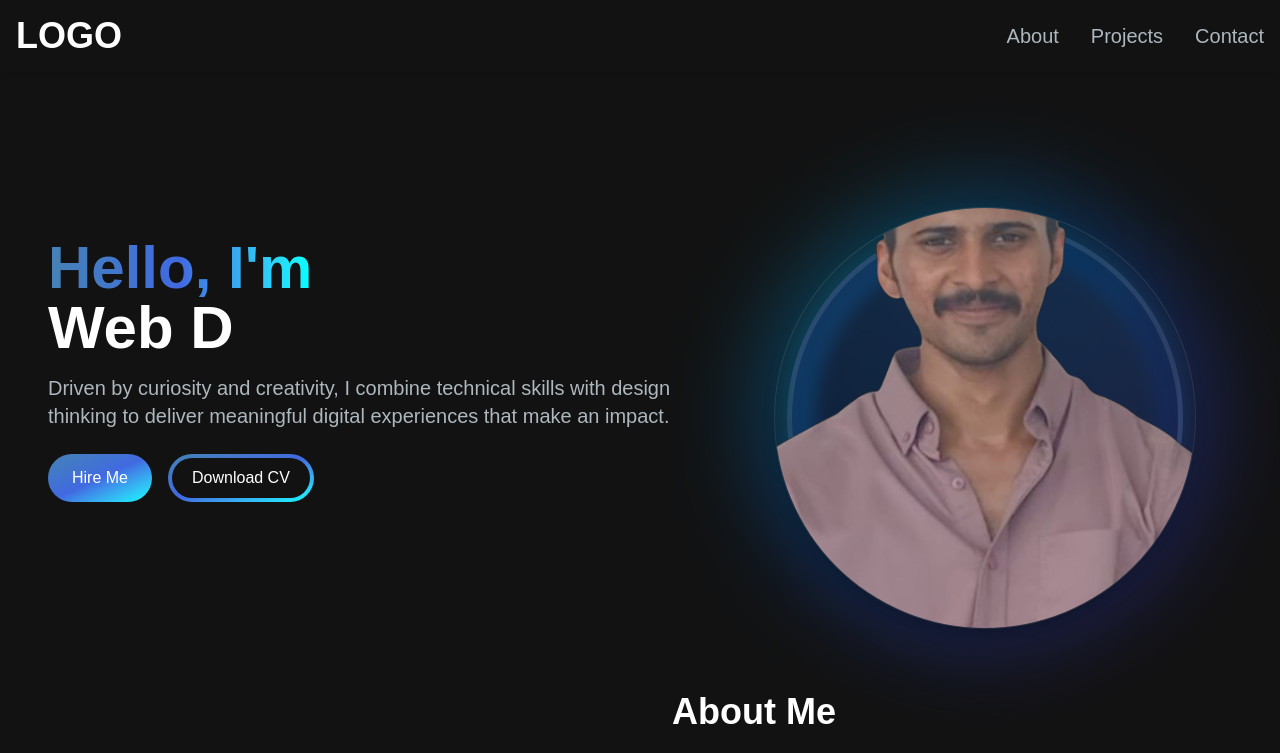
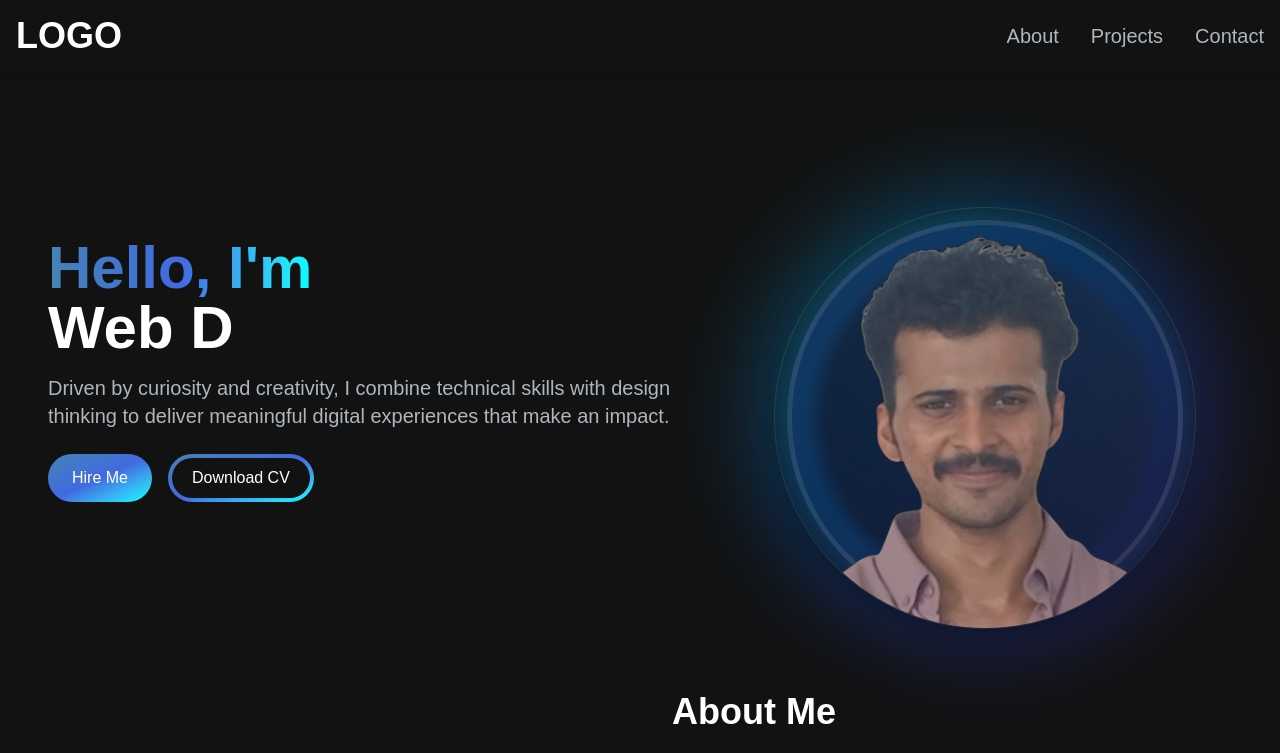
Before and after one commit to ACHILLESSSSSSSS/nextjs-portfolio, a Next.js app: page / in a window 1280 px wide. Shown: the top 753 px of the page. Built offline with nearby package versions, Linux system fonts and the light colour scheme.

Commit message:
Updated portfolio section

```diff
--- a/src/app/components/HeroSection.jsx
+++ b/src/app/components/HeroSection.jsx
@@ -66,32 +66,32 @@ const HeroSection = () => {
           transition={{ duration: 0.5 }}
           className="col-span-5 place-self-center mt-4 lg:mt-0"
         >
-  <div className="pt-24 flex justify-center">
-  <div className="relative w-[220px] h-[220px] md:w-[320px] md:h-[320px] lg:w-[420px] lg:h-[420px] group transition-transform duration-700 ease-in-out hover:scale-105 hover:rotate-[0.5deg]">
+       <div className="pt-24 flex justify-center">
+  <div className="relative w-[220px] h-[220px] lg:w-[420px] lg:h-[420px] group transition-transform duration-700 ease-in-out hover:scale-105 hover:rotate-[0.5deg]">
 
     {/* Pulsing Gradient Halo (Outer Glow) */}
     <div className="absolute inset-0 rounded-full bg-gradient-to-br from-cyan-400 via-blue-600 to-indigo-700 opacity-30 blur-2xl scale-110 animate-pulse-slow" />
 
     {/* Gradient Border Ring with Subtle Glow */}
-    <div className="absolute inset-[6px] md:inset-[10px] lg:inset-[12px] rounded-full bg-gradient-to-br from-blue-900/40 via-sky-500/10 to-transparent backdrop-blur-lg border-[3px] md:border-[4px] lg:border-[5px] border-white/10 shadow-[0_0_30px_rgba(0,255,255,0.1)] group-hover:shadow-[0_0_50px_rgba(0,255,255,0.25)] transition-all duration-700 ease-in-out" />
+    <div className="absolute inset-[6px] lg:inset-[12px] rounded-full bg-gradient-to-br from-blue-900/40 via-sky-500/10 to-transparent backdrop-blur-lg border-[3px] lg:border-[5px] border-white/10 shadow-[0_0_30px_rgba(0,255,255,0.1)] group-hover:shadow-[0_0_50px_rgba(0,255,255,0.25)] transition-all duration-700 ease-in-out" />
 
     {/* Soft Background Blur Ring */}
-    <div className="absolute inset-6 md:inset-8 lg:inset-10 rounded-full bg-gradient-to-tr from-slate-900/80 to-slate-800/60 blur-sm" />
+    <div className="absolute inset-6 lg:inset-10 rounded-full bg-gradient-to-tr from-slate-900/80 to-slate-800/60 blur-sm" />
 
     {/* Profile Image */}
     <div className="relative z-10 w-full h-full rounded-full overflow-hidden ring-1 ring-white/10 shadow-lg shadow-black/30 group-hover:shadow-xl">
       <Image
         src="/images/h.png"
         alt="Profile Picture"
-        className="object-cover w-full h-full transition-transform duration-500 ease-in-out group-hover:scale-105"
-        fill
+        className="object-cover  transition-transform duration-500 ease-in-out group-hover:scale-105"
+        width={420}
+        height={420}
         priority
       />
     </div>
 
   </div>
 </div>
-
 
 
 
```
